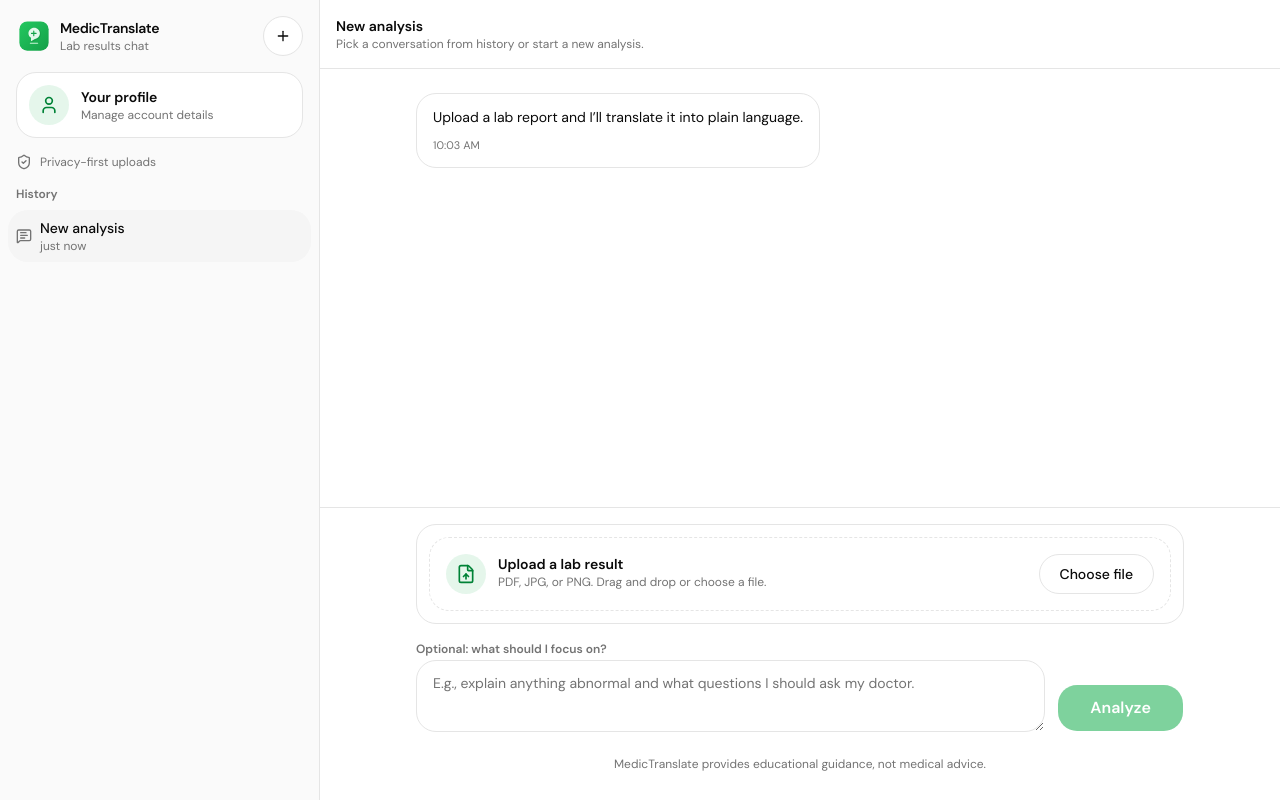
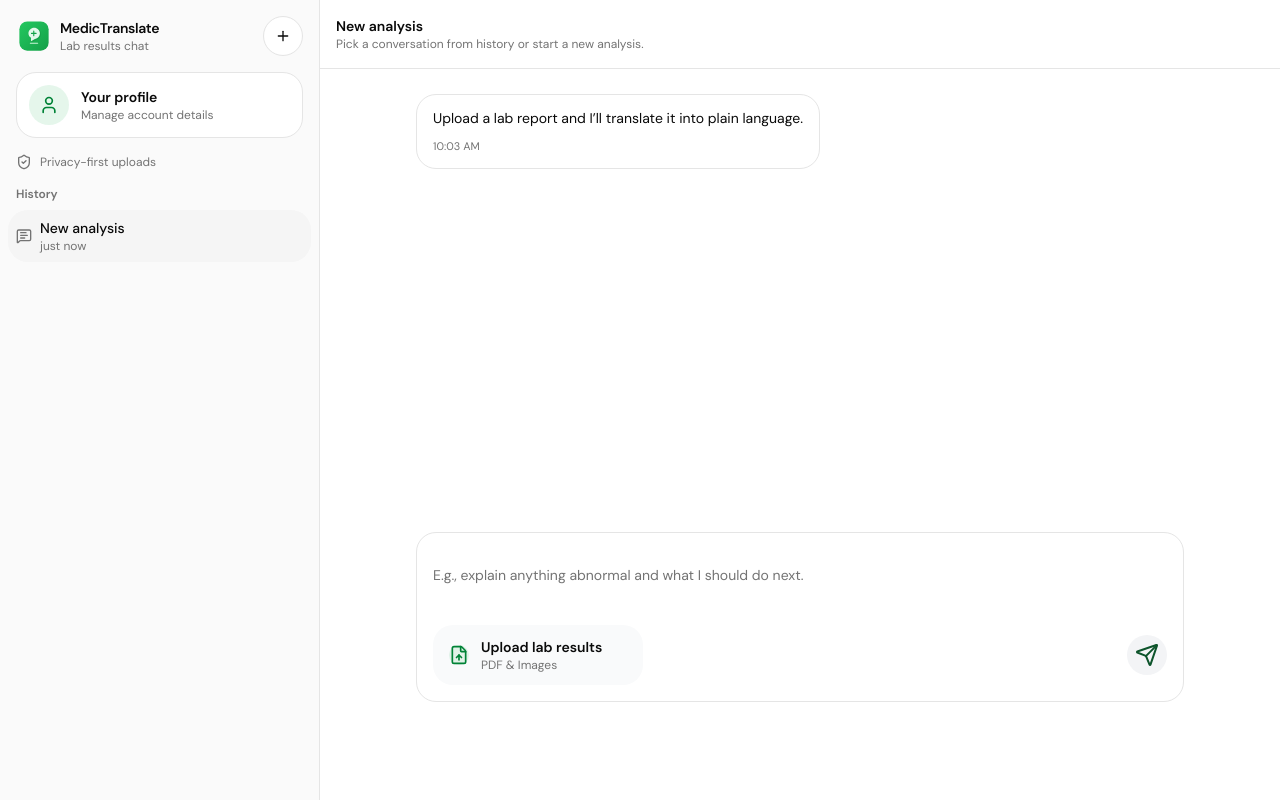
Before and after one commit to DivineAghulor/medictranslate-enyata, a Next.js app in the folder web/: page /app/1 in a window 1280 px wide. Built offline with nearby package versions, Linux system fonts and the light colour scheme.

Commit message:
feat: use new conversation client

```diff
--- a/web/components/app/ConversationClient.tsx
+++ b/web/components/app/ConversationClient.tsx
@@ -1,11 +1,13 @@
 "use client";
 
-import * as React from "react";
+import { useState, useRef, useEffect } from "react";
 import { cn } from "@/lib/utils";
 import { Button } from "@/components/ui/button";
 import { Textarea } from "@/components/ui/textarea";
 import { useChatStore } from "@/components/app/chat-store";
-import { FileUp, Trash2 } from "lucide-react";
+import { FileText, FileUp, ImageIcon, SendIcon, Trash2 } from "lucide-react";
+import { SelectedFileItem } from "@/types/conversation";
+import { isImageFile, makeId } from "@/utils/conversation";
 
 export default function ConversationClient({
   conversationId,
@@ -14,35 +16,89 @@ export default function ConversationClient({
 }) {
   const { ensureThread, getThread, analyze } = useChatStore();
 
-  const [question, setQuestion] = React.useState("");
-  const [selectedFile, setSelectedFile] = React.useState<File | null>(null);
-  const [isAnalyzing, setIsAnalyzing] = React.useState(false);
-  const [isDragging, setIsDragging] = React.useState(false);
+  const [question, setQuestion] = useState("");
+  const [selectedFile, setSelectedFile] = useState<File | null>(null);
+  const [isAnalyzing, setIsAnalyzing] = useState(false);
 
-  const fileInputRef = React.useRef<HTMLInputElement | null>(null);
-  const messagesEndRef = React.useRef<HTMLDivElement | null>(null);
+  const messagesEndRef = useRef<HTMLDivElement | null>(null);
 
-  React.useEffect(() => {
+  useEffect(() => {
     ensureThread(conversationId);
   }, [conversationId, ensureThread]);
 
   const thread = getThread(conversationId);
 
-  React.useEffect(() => {
+  const [prompt, setPrompt] = useState("");
+  const [selectedFiles, setSelectedFiles] = useState<SelectedFileItem[]>([]);
+  const [isDragging, setIsDragging] = useState(false);
+
+  const fileInputRef = useRef<HTMLInputElement | null>(null);
+
+  const addFiles = (incoming: FileList | null) => {
+    if (!incoming || incoming.length === 0) return;
+
+    setSelectedFiles((prev) => {
+      const existing = new Map<string, SelectedFileItem>();
+      for (const item of prev) existing.set(item.id, item);
+
+      for (const file of Array.from(incoming)) {
+        const id = makeId(file);
+        if (!existing.has(id)) {
+          existing.set(id, {
+            id,
+            file,
+            previewUrl: isImageFile(file)
+              ? URL.createObjectURL(file)
+              : undefined,
+          });
+        }
+      }
+
+      return Array.from(existing.values());
+    });
+  };
+
+  const removeFileById = (idToRemove: string) => {
+    setSelectedFiles((prev) => {
+      const toRemove = prev.find((item) => item.id === idToRemove);
+      if (toRemove?.previewUrl) {
+        URL.revokeObjectURL(toRemove.previewUrl);
+      }
+      return prev.filter((item) => item.id !== idToRemove);
+    });
+  };
+
+
+  useEffect(() => {
     messagesEndRef.current?.scrollIntoView({ behavior: "smooth" });
   }, [thread?.messages.length]);
 
-  async function runAnalyze() {
-    if (!selectedFile || !thread || isAnalyzing) return;
-    setIsAnalyzing(true);
-    analyze(conversationId, selectedFile, question);
-    setQuestion("");
-    setSelectedFile(null);
-    setIsAnalyzing(false);
+  return (
+    <div
+      className={cn(
+        "flex min-h-0 flex-1 flex-col rounded-(--radius) border border-transparent transition-colors",
+        isDragging && "border-dashed border-green-400 bg-green-50/40",
+      )}
+      onDragEnter={(e) => {
+        e.preventDefault();
+        setIsDragging(true);
+      }}
+      onDragOver={(e) => {
+        e.preventDefault();
+        setIsDragging(true);
+      }}
+      onDragLeave={(e) => {
+        e.preventDefault();
+        if (!e.currentTarget.contains(e.relatedTarget as Node)) {
+          setIsDragging(false);
         }
-
-  return (
-    <div className="flex min-h-0 flex-1 flex-col overflow-hidden">
+      }}
+      onDrop={(e) => {
+        e.preventDefault();
+        setIsDragging(false);
+        addFiles(e.dataTransfer.files);
+      }}
+    >
       <section className="min-h-0 flex-1 overflow-y-auto overflow-x-hidden px-4 py-6">
         <div className="mx-auto flex w-full max-w-3xl flex-col gap-4">
           {(thread?.messages ?? []).map((m) => {
@@ -78,116 +134,115 @@ export default function ConversationClient({
         </div>
       </section>
 
-      <section className="shrink-0 border-t border-border bg-background px-4 py-4">
-        <div className="mx-auto w-full max-w-3xl space-y-3">
-          <div className="rounded-(--radius) border border-border bg-card p-3">
+      <section className="flex-1 px-4 py-6">
+        <div className="mx-auto flex h-full w-full max-w-3xl items-center">
+          <div className="w-full space-y-3 rounded-(--radius) border bg-card p-4">
+            <div className="flex items-center gap-2 overflow-x-auto scrollbar-thin pb-1">
+              {selectedFiles.length > 0 && (
+                <div className="flex items-center gap-2">
+                  {selectedFiles.map((item) => (
                     <div
-              className={cn(
-                "flex flex-col gap-3 rounded-(--radius) border border-dashed px-4 py-4 transition-colors",
-                isDragging ? "border-green-400 bg-green-50" : "border-border",
+                      key={item.id}
+                      className="flex min-w-52.5 max-w-65 items-center gap-2 rounded-(--radius) bg-muted px-2 py-2"
+                    >
+                      <div className="relative size-12 shrink-0 overflow-hidden rounded-md bg-background">
+                        {item.previewUrl ? (
+                          <img
+                            src={item.previewUrl}
+                            alt={item.file.name}
+                            className="size-full object-cover"
+                          />
+                        ) : (
+                          <div className="grid size-full place-items-center text-muted-foreground">
+                            {item.file.type === "application/pdf" ? (
+                              <FileText className="size-5" />
+                            ) : (
+                              <ImageIcon className="size-5" />
                             )}
-              onDragEnter={(e) => {
+                          </div>
+                        )}
+                      </div>
+
+                      <div className="min-w-0 flex-1">
+                        <div className="truncate text-sm font-medium">
+                          {item.file.name}
+                        </div>
+                        <div className="text-xs text-muted-foreground">
+                          {(item.file.size / 1024).toFixed(0)} KB
+                        </div>
+                      </div>
+
+                      <Button
+                        type="button"
+                        variant="ghost"
+                        size="icon-xs"
+                        aria-label={`Remove ${item.file.name}`}
+                        title="Remove"
+                        onClick={(e) => {
                           e.preventDefault();
-                setIsDragging(true);
-              }}
-              onDragOver={(e) => {
-                e.preventDefault();
-                setIsDragging(true);
-              }}
-              onDragLeave={() => setIsDragging(false)}
-              onDrop={(e) => {
-                e.preventDefault();
-                setIsDragging(false);
-                const file = e.dataTransfer.files?.[0];
-                if (file) setSelectedFile(file);
+                          e.stopPropagation();
+                          removeFileById(item.id);
                         }}
                       >
-              <div className="flex items-start justify-between gap-3">
-                <div className="flex items-start gap-3">
-                  <div className="grid size-10 place-items-center rounded-(--radius) bg-green-600/10 text-green-700">
+                        <Trash2 className="size-4" />
+                      </Button>
+                    </div>
+                  ))}
+                </div>
+              )}
+            </div>
+
+            <div className="flex items-end justify-between gap-5 md:gap-10">
+              <Textarea
+                value={prompt}
+                onChange={(e) => setPrompt(e.target.value)}
+                placeholder="E.g., explain anything abnormal and what I should do next."
+                className="max-h-24 resize-none rounded-none border-none p-0 text-sm outline-none"
+              />
+            </div>
+
+            <div
+              onClick={() => fileInputRef.current?.click()}
+              className="flex cursor-pointer items-center justify-between"
+              role="button"
+              tabIndex={0}
+              onKeyDown={(e) => {
+                if (e.key === "Enter" || e.key === " ") {
+                  e.preventDefault();
+                  fileInputRef.current?.click();
+                }
+              }}
+            >
+              <div className="px-4 py-3 bg-gray-50 hover:bg-gray-100 rounded-(--radius) flex items-center gap-3 min-w-52.5 max-w-full">
+                <div className="grid place-items-center rounded-(--radius) bg-green-600/10 text-green-700">
                   <FileUp className="size-5" />
                 </div>
                 <div>
                   <div className="text-sm font-semibold">
-                      Upload a lab result
+                    Upload lab results
                   </div>
                   <div className="text-xs text-muted-foreground">
-                      PDF, JPG, or PNG. Drag and drop or choose a file.
+                    PDF & Images
                   </div>
                 </div>
               </div>
 
-                <div className="shrink-0">
-                  <Button
-                    type="button"
-                    variant="outline"
-                    size="sm"
-                    onClick={() => fileInputRef.current?.click()}
-                  >
-                    Choose file
-                  </Button>
+              <div className="color-white flex place-items-center items-center gap-2 rounded-full bg-gray-100 p-2 text-green-900 hover:bg-gray-300">
+                <SendIcon />
+              </div>
+
               <input
                 ref={fileInputRef}
                 type="file"
                 className="hidden"
                 accept="application/pdf,image/*"
-                    onChange={(e) =>
-                      setSelectedFile(e.target.files?.[0] ?? null)
-                    }
+                multiple
+                onChange={(e) => {
+                  addFiles(e.target.files);
+                  e.currentTarget.value = "";
+                }}
               />
             </div>
-              </div>
-
-              {selectedFile ? (
-                <div className="flex flex-wrap items-center justify-between gap-2 rounded-(--radius) bg-muted px-3 py-2">
-                  <div className="min-w-0">
-                    <div className="truncate text-sm font-medium">
-                      {selectedFile.name}
-                    </div>
-                    <div className="text-xs text-muted-foreground">
-                      {(selectedFile.size / 1024).toFixed(0)} KB
-                    </div>
-                  </div>
-                  <Button
-                    variant="ghost"
-                    size="icon-xs"
-                    onClick={() => setSelectedFile(null)}
-                    aria-label="Remove file"
-                    title="Remove"
-                  >
-                    <Trash2 className="size-4" />
-                  </Button>
-                </div>
-              ) : null}
-            </div>
-          </div>
-
-          <div className="grid grid-cols-1 gap-3 md:grid-cols-[1fr_auto] md:items-end">
-            <div className="space-y-2">
-              <label className="text-xs font-semibold text-muted-foreground">
-                Optional: what should I focus on?
-              </label>
-              <Textarea
-                value={question}
-                onChange={(e) => setQuestion(e.target.value)}
-                placeholder="E.g., explain anything abnormal and what questions I should ask my doctor."
-                className="min-h-18"
-              />
-            </div>
-            <div className="flex items-center gap-2">
-              <Button
-                type="button"
-                className="w-full bg-green-600 font-semibold text-white hover:bg-green-700 md:w-auto"
-                onClick={runAnalyze}
-                disabled={!selectedFile || !thread || isAnalyzing}
-              >
-                Analyze
-              </Button>
-            </div>
-          </div>
-
-          <div className="px-4 py-3 text-center text-xs text-muted-foreground">
-            MedicTranslate provides educational guidance, not medical advice.
           </div>
         </div>
       </section>
--- a/web/components/app/NewConversationClient.tsx
+++ b/web/components/app/NewConversationClient.tsx
@@ -10,7 +10,7 @@ import {
   FileText,
 } from "lucide-react";
 import { Textarea } from "../ui/textarea";
-import { useMemo, useRef, useState } from "react";
+import { useRef, useState } from "react";
 import { isImageFile, makeId } from "@/utils/conversation";
 import { SelectedFileItem } from "@/types/conversation";
 
```
Lines whose indentation alone changed are shown as unchanged.
